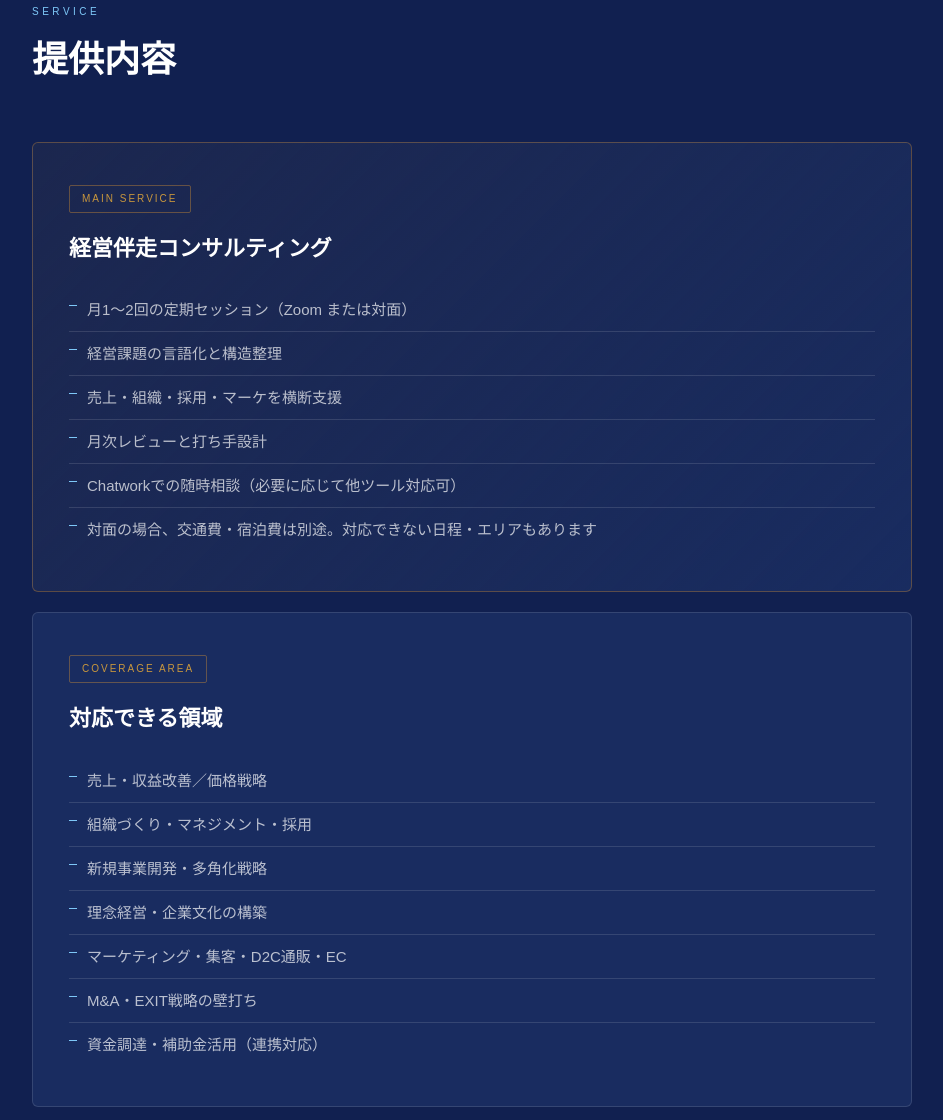
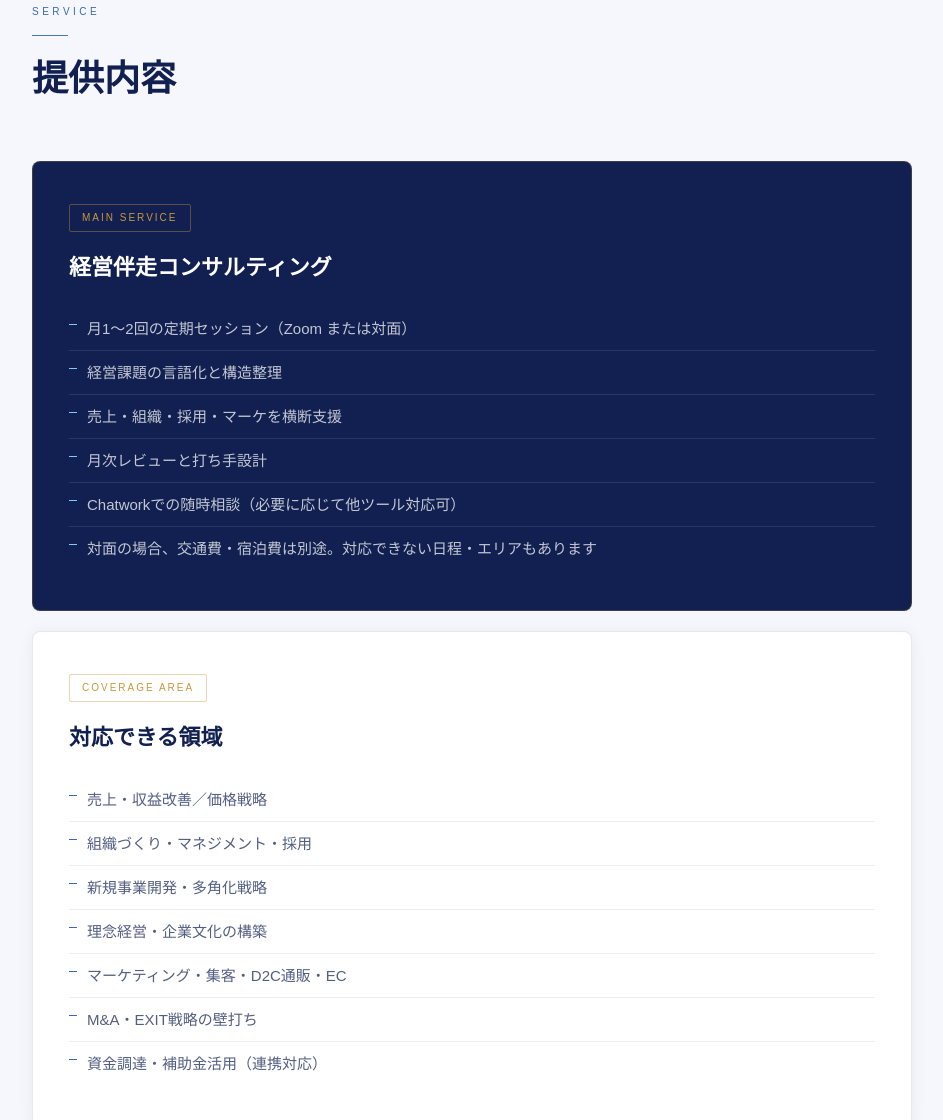
Before and after one commit to takeshikagitani-netizen/kagitani-consulting, a plain HTML site: page index.html in a window 1280 px wide. Shown: the part 5692-6812 px from the top of the page, without its empty margins (168-1111 px from the left). Drawn offline with Linux system fonts and the light colour scheme.

Commit message:
Redesign SERVICE section with alternating dark/light cards
- Section background: light (#f5f7fc)
- MAIN SERVICE: dark navy card
- COVERAGE AREA: white card
- HOW TO START: dark navy card

Co-Authored-By: Claude Sonnet 4.6 <noreply@anthropic.com>

```diff
--- a/index.html
+++ b/index.html
@@ -245,25 +245,41 @@
     .who-col.no  .who-list li::before { content: '✗'; color: rgba(255,100,100,.7); position: absolute; left: 0; top: 10px; font-size:12px; }
 
     /* ─── SERVICE ─── */
+    .svc-section { background: var(--light); }
+    .svc-section .section-label { color: #3a6baa; }
+    .svc-section .section-title { color: var(--dark-text); }
+    .svc-section .divider { background: #4a7aaa; }
     .svc-card {
-      background: var(--navy2); border: 1px solid var(--line);
-      border-radius: 6px; padding: 40px 36px; margin-bottom: 20px;
+      border-radius: 8px; padding: 40px 36px; margin-bottom: 20px;
     }
-    .svc-card.featured { border-color: rgba(240,160,48,.3); background: linear-gradient(135deg, rgba(201,151,61,.06) 0%, var(--navy2) 100%); }
+    .svc-card.dark {
+      background: var(--navy); border: 1px solid rgba(201,151,61,.25);
+    }
+    .svc-card.dark .svc-tag { color: var(--amber); border-color: rgba(201,151,61,.4); }
+    .svc-card.dark h3 { color: #fff; }
+    .svc-card.dark .svc-list li { color: rgba(255,255,255,.75); border-bottom-color: rgba(255,255,255,.1); }
+    .svc-card.dark .svc-list li::before { background: var(--blue); }
+    .svc-card.light {
+      background: #fff; border: 1px solid rgba(17,32,80,.1);
+      box-shadow: 0 2px 16px rgba(17,32,80,.06);
+    }
+    .svc-card.light .svc-tag { color: var(--amber); border-color: rgba(201,151,61,.4); }
+    .svc-card.light h3 { color: var(--dark-text); }
+    .svc-card.light .svc-list li { color: rgba(17,32,80,.72); border-bottom-color: rgba(17,32,80,.08); }
+    .svc-card.light .svc-list li::before { background: #3a6baa; }
     .svc-tag {
       display: inline-block; font-size: 10px; letter-spacing: .2em;
-      color: var(--amber); border: 1px solid rgba(240,160,48,.35);
-      padding: 4px 12px; margin-bottom: 16px; border-radius: 2px;
+      padding: 4px 12px; margin-bottom: 16px; border-radius: 2px; border: 1px solid;
     }
-    .svc-card h3 { font-size: clamp(17px, 2.5vw, 22px); font-weight: 700; color: #fff; margin-bottom: 20px; }
+    .svc-card h3 { font-size: clamp(17px, 2.5vw, 22px); font-weight: 700; margin-bottom: 20px; }
     .svc-list { list-style: none; }
     .svc-list li {
-      font-size: 15px; color: rgba(255,255,255,.7);
-      padding: 8px 0 8px 18px; border-bottom: 1px solid var(--line);
+      font-size: 15px;
+      padding: 8px 0 8px 18px; border-bottom: 1px solid transparent;
       position: relative;
     }
     .svc-list li:last-child { border-bottom: none; }
-    .svc-list li::before { content: ''; position: absolute; left: 0; top: 17px; width: 8px; height: 1px; background: var(--blue); }
+    .svc-list li::before { content: ''; position: absolute; left: 0; top: 17px; width: 8px; height: 1px; }
 
     /* ─── PROFILE ─── */
     .profile { background: var(--navy2); }
@@ -804,11 +820,12 @@
 </section>
 
 <!-- SERVICE -->
-<section>
+<section class="svc-section">
   <div class="container">
     <p class="section-label fade">SERVICE</p>
+    <div class="divider fade"></div>
     <h2 class="section-title fade">提供内容</h2>
-    <div class="svc-card featured fade">
+    <div class="svc-card dark fade">
       <span class="svc-tag">MAIN SERVICE</span>
       <h3>経営伴走コンサルティング</h3>
       <ul class="svc-list">
@@ -820,7 +837,7 @@
         <li>対面の場合、交通費・宿泊費は別途。対応できない日程・エリアもあります</li>
       </ul>
     </div>
-    <div class="svc-card fade">
+    <div class="svc-card light fade">
       <span class="svc-tag">COVERAGE AREA</span>
       <h3>対応できる領域</h3>
       <ul class="svc-list">
@@ -833,7 +850,7 @@
         <li>資金調達・補助金活用（連携対応）</li>
       </ul>
     </div>
-    <div class="svc-card fade">
+    <div class="svc-card dark fade">
       <span class="svc-tag">HOW TO START</span>
       <h3>開始までの流れ</h3>
       <ul class="svc-list">
```
